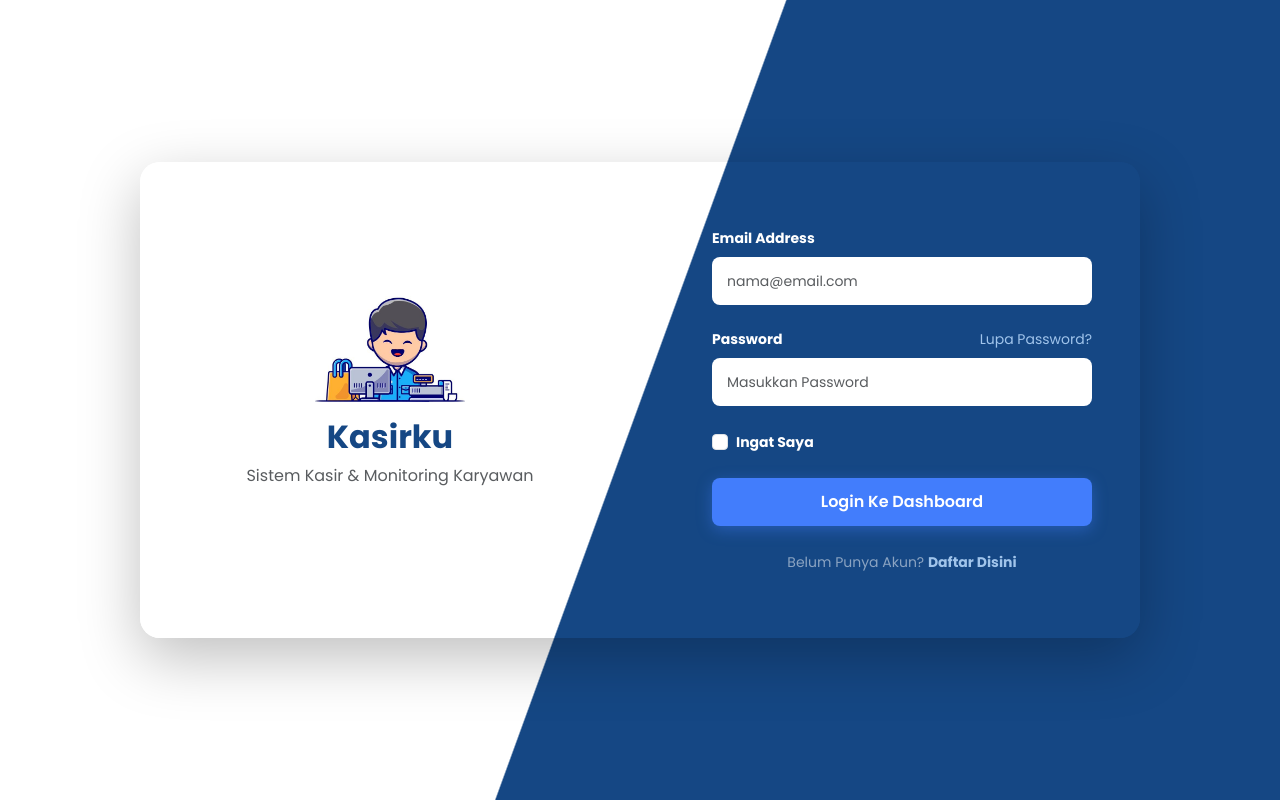
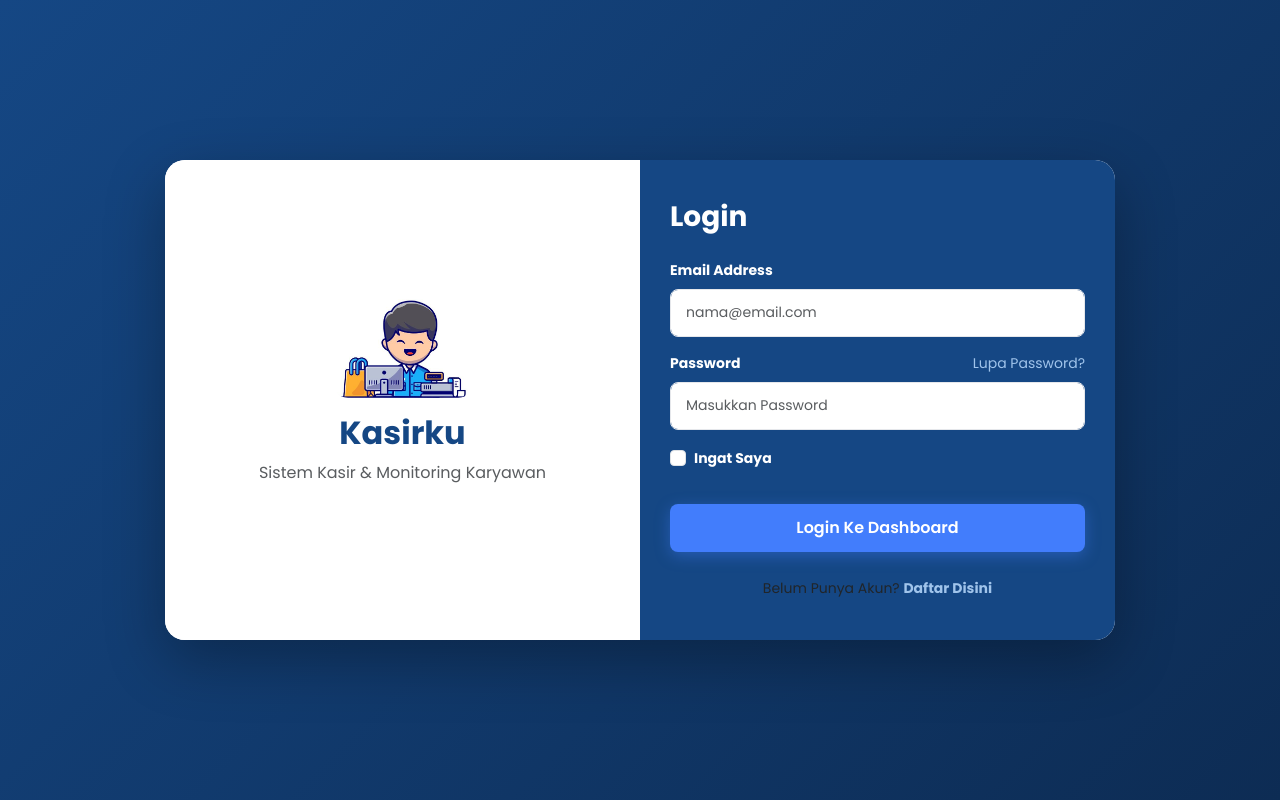
Before and after one commit to bimaaidil/FRONTEND-KASIRKU, a React (Vite) app: page / in a window 1280 px wide. Built offline with nearby package versions, Linux system fonts and the light colour scheme.

Commit message:
Fix: implement defensive array structures for products mapping on cloud compliance

```diff
--- a/src/pages/Login.jsx
+++ b/src/pages/Login.jsx
@@ -3,7 +3,7 @@ import React, { useState } from 'react';
 import { Link, useNavigate } from 'react-router-dom';
 import { signInWithEmailAndPassword } from "firebase/auth";
 import { auth } from '../config/firebase';
-import { getEmployees } from '../services/employee_api'; // Ambil data karyawan
+import { getEmployees } from '../services/employee_api';
 import logoImg from '../assets/LogoKasir.jpg';
 
 const Login = () => {
@@ -19,37 +19,27 @@ const Login = () => {
     setLoading(true);
 
     try {
-      // 1. Login ke Firebase Auth
       const userCredential = await signInWithEmailAndPassword(auth, email, password);
       const user = userCredential.user;
 
-      // 2. Ambil data profil dari database untuk cek Role & Status
       const allEmployees = await getEmployees();
       let currentUserData = null;
 
-      // --- PERBAIKAN UTAMA: SISTEM PARSING AMAN UNTUK VERCEL ---
-      // Cek jika data langsung berbentuk Array lurus
       if (Array.isArray(allEmployees)) {
         currentUserData = allEmployees.find(emp => emp.email === user.email);
-      }
-      // Cek jika berbentuk objek yang membungkus array di dalam key 'data'
-      else if (allEmployees && Array.isArray(allEmployees.data)) {
+      } else if (allEmployees && Array.isArray(allEmployees.data)) {
         currentUserData = allEmployees.data.find(emp => emp.email === user.email);
-      }
-      // Cek jika berbentuk objek yang membungkus array di dalam key 'karyawan'
-      else if (allEmployees && Array.isArray(allEmployees.karyawan)) {
+      } else if (allEmployees && Array.isArray(allEmployees.karyawan)) {
         currentUserData = allEmployees.karyawan.find(emp => emp.email === user.email);
       }
 
       if (currentUserData) {
-        // 3. Cek apakah akun sudah diverifikasi Admin
         if (currentUserData.status !== 'AKTIF') {
           setError("Akun Anda belum aktif. Silakan hubungi Admin untuk verifikasi.");
           setLoading(false);
           return;
         }
 
-        // 4. Simpan Role dan Nama ke localStorage untuk kebutuhan Sidebar & UI
         localStorage.setItem('userRole', currentUserData.posisi);
         localStorage.setItem('userName', currentUserData.nama);
 
@@ -72,14 +62,58 @@ const Login = () => {
     }
   };
 
-  // --- CONFIG STYLE ---
-  const commonGradient = 'linear-gradient(110deg, #ffffff 50%, #154784 50.1%)';
-
+  // --- CONFIG STYLE RESPONSIVE ---
+  // Perbaikan: Gradien disesuaikan agar di HP (layar kecil) tidak memotong teks form menjadi kontras gelap-terang
   const styles = {
-    wrapper: { minHeight: '100vh', width: '100%', display: 'flex', alignItems: 'center', justifyContent: 'center', background: commonGradient, backgroundAttachment: 'fixed', backgroundSize: 'cover' },
-    card: { maxWidth: '1000px', width: '90%', borderRadius: '20px', border: 'none', background: commonGradient, backgroundAttachment: 'fixed', backgroundSize: 'cover', boxShadow: '0 20px 60px rgba(0,0,0,0.25)', overflow: 'hidden' },
-    input: { borderRadius: '8px', border: 'none', padding: '12px 15px', fontSize: '14px', color: '#333', height: '48px' },
-    button: { backgroundColor: '#427dfc', border: 'none', borderRadius: '8px', padding: '12px', fontWeight: '600', boxShadow: '0 4px 15px rgba(66, 125, 252, 0.4)', height: '48px', color: 'white', cursor: 'pointer' }
+    wrapper: {
+      minHeight: '100vh',
+      width: '100%',
+      display: 'flex',
+      alignItems: 'center',
+      justifyContent: 'center',
+      backgroundColor: '#154784', // Fallback warna dasar untuk HP
+      background: 'linear-gradient(135deg, #154784 0%, #0d2c54 100%)', // Gradien modern yang ramah di HP & Laptop
+      padding: '20px'
+    },
+    card: {
+      maxWidth: '950px',
+      width: '100%',
+      borderRadius: '20px',
+      border: 'none',
+      backgroundColor: '#ffffff',
+      boxShadow: '0 20px 60px rgba(0,0,0,0.3)',
+      overflow: 'hidden'
+    },
+    // Form container menggunakan warna gelap seragam agar teks putih terbaca jelas di HP
+    formSection: {
+      backgroundColor: '#154784',
+      padding: '40px 30px',
+      display: 'flex',
+      flexDirection: 'column',
+      justifyContent: 'center',
+      minHeight: '100%'
+    },
+    input: {
+      borderRadius: '8px',
+      border: '1px solid #e5e7eb',
+      padding: '12px 15px',
+      fontSize: '14px',
+      color: '#333',
+      height: '48px',
+      backgroundColor: '#ffffff'
+    },
+    button: {
+      backgroundColor: '#427dfc',
+      border: 'none',
+      borderRadius: '8px',
+      padding: '12px',
+      fontWeight: '600',
+      boxShadow: '0 4px 15px rgba(66, 125, 252, 0.4)',
+      height: '48px',
+      color: 'white',
+      cursor: 'pointer',
+      marginTop: '10px'
+    }
   };
 
   return (
@@ -87,24 +121,30 @@ const Login = () => {
       <div className="card" style={styles.card}>
         <div className="row g-0">
 
-          {/* BAGIAN KIRI (LOGO) */}
-          <div className="col-md-6 d-none d-md-flex flex-column align-items-center justify-content-center p-5">
+          {/* BAGIAN KIRI (LOGO) - Otomatis tersembunyi di HP, muncul di Laptop (md) */}
+          <div className="col-md-6 d-none d-md-flex flex-column align-items-center justify-content-center p-5" style={{ backgroundColor: '#ffffff' }}>
             <div className="text-center">
-              <img src={logoImg} alt="Kasirku" className="img-fluid mb-3" style={{ width: '150px' }} />
+              <img src={logoImg} alt="Kasirku" className="img-fluid mb-3" style={{ width: '140px', borderRadius: '15px' }} />
               <h2 className="fw-bold m-0" style={{ color: '#154784', fontSize: '32px' }}>Kasirku</h2>
               <p className="text-muted mt-2">Sistem Kasir & Monitoring Karyawan</p>
             </div>
           </div>
 
-          {/* BAGIAN KANAN (FORM) */}
-          <div className="col-md-6 p-5">
-            <div className="ps-md-4 py-3">
-              <h3 className="d-md-none text-white fw-bold mb-4">Login</h3>
+          {/* BAGIAN KANAN (FORM) - col-12 membuatnya melebar penuh dan presisi saat di layar HP */}
+          <div className="col-12 col-md-6" style={styles.formSection}>
+            <div className="w-100">
+              <div className="text-center d-md-none mb-4">
+                {/* Munculkan logo kecil di HP agar identitas aplikasi tidak hilang */}
+                <img src={logoImg} alt="Kasirku" className="img-fluid mb-2" style={{ width: '60px', borderRadius: '10px' }} />
+                <h3 className="text-white fw-bold m-0">Kasirku</h3>
+              </div>
 
-              {error && <div className="alert alert-danger py-2 small mb-3" style={{ borderRadius: '8px' }}>{error}</div>}
+              <h3 className="d-none d-md-block text-white fw-bold mb-4">Login</h3>
+
+              {error && <div className="alert alert-danger py-2 small mb-3" style={{ borderRadius: '8px', backgroundColor: '#fee2e2', color: '#dc2626', border: 'none' }}>{error}</div>}
 
               <form onSubmit={handleLogin}>
-                <div className="mb-4">
+                <div className="mb-3">
                   <label className="text-white fw-bold mb-2 small">Email Address</label>
                   <input
                     type="email"
@@ -117,7 +157,7 @@ const Login = () => {
                   />
                 </div>
 
-                <div className="mb-4">
+                <div className="mb-3">
                   <div className="d-flex justify-content-between align-items-center mb-2">
                     <label className="text-white fw-bold small">Password</label>
                     <Link to="#" className="text-decoration-none small" style={{ color: '#a0c4eb' }}>
@@ -148,13 +188,14 @@ const Login = () => {
               </form>
 
               <div className="mt-4 text-center">
-                <span className="small text-white-50">Belum Punya Akun? </span>
+                <span className="small style={{ color: '#e5e7eb' }}">Belum Punya Akun? </span>
                 <Link to="/register" className="text-decoration-none fw-bold small" style={{ color: '#a0c4eb' }}>
                     Daftar Disini
                 </Link>
               </div>
             </div>
           </div>
+
         </div>
       </div>
     </div>
```
